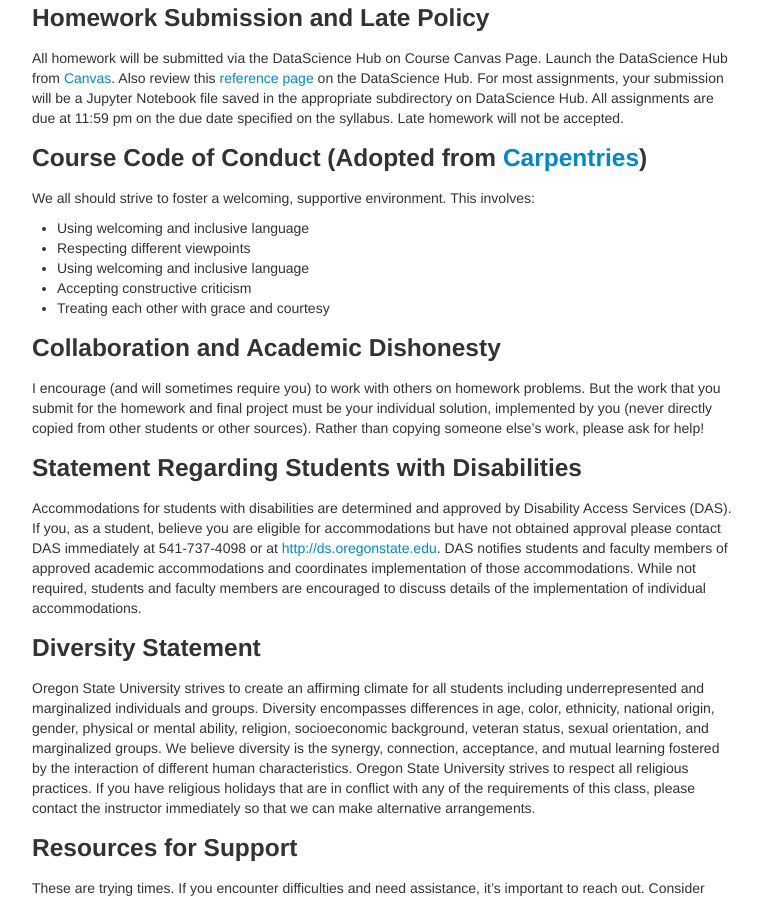
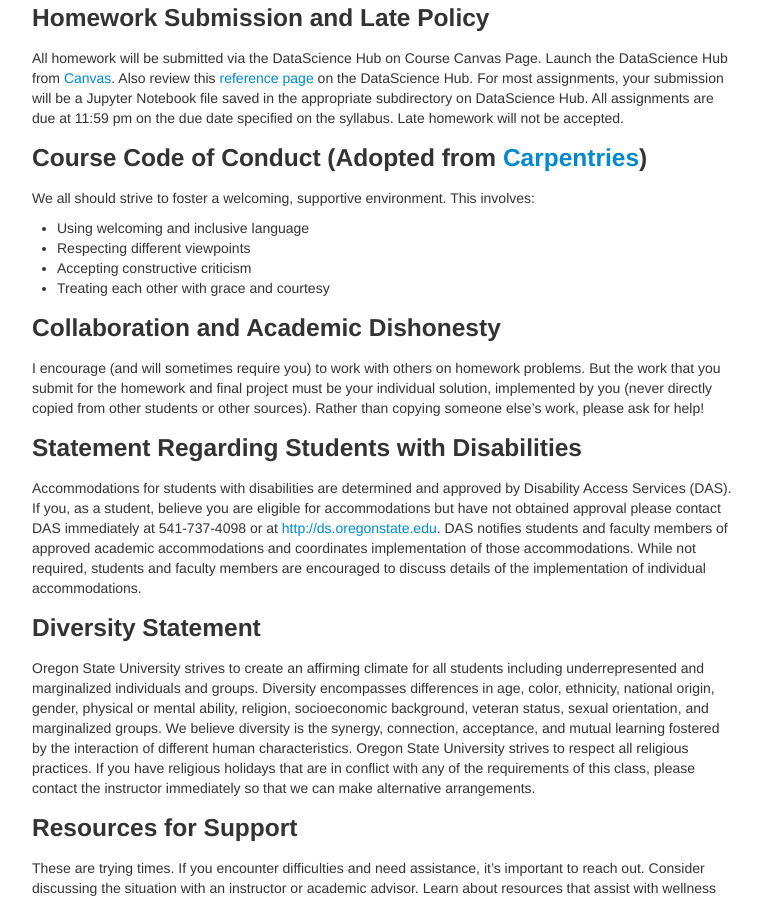
Before and after one commit to timothylwarren/bds311-sp21, a Jekyll site: the page built from syllabus.md, in a window 1280 px wide and 900 px high, scrolled down 1524 px. Shown: the whole window, without its empty margins (258-1020 px from the left). Built offline with Jekyll 4.4.1, drawn with Linux system fonts in a browser that asks for light colours.

Commit message:
updated syllabus

```diff
--- a/syllabus.md
+++ b/syllabus.md
@@ -80,7 +80,6 @@ We all should strive to foster a welcoming, supportive environment. This involve
 <ul>
     <li>Using welcoming and inclusive language</li>
     <li>Respecting different viewpoints</li>
-    <li>Using welcoming and inclusive language</li>
     <li>Accepting constructive criticism</li>
     <li>Treating each other with grace and courtesy</li>
     </ul>
```
